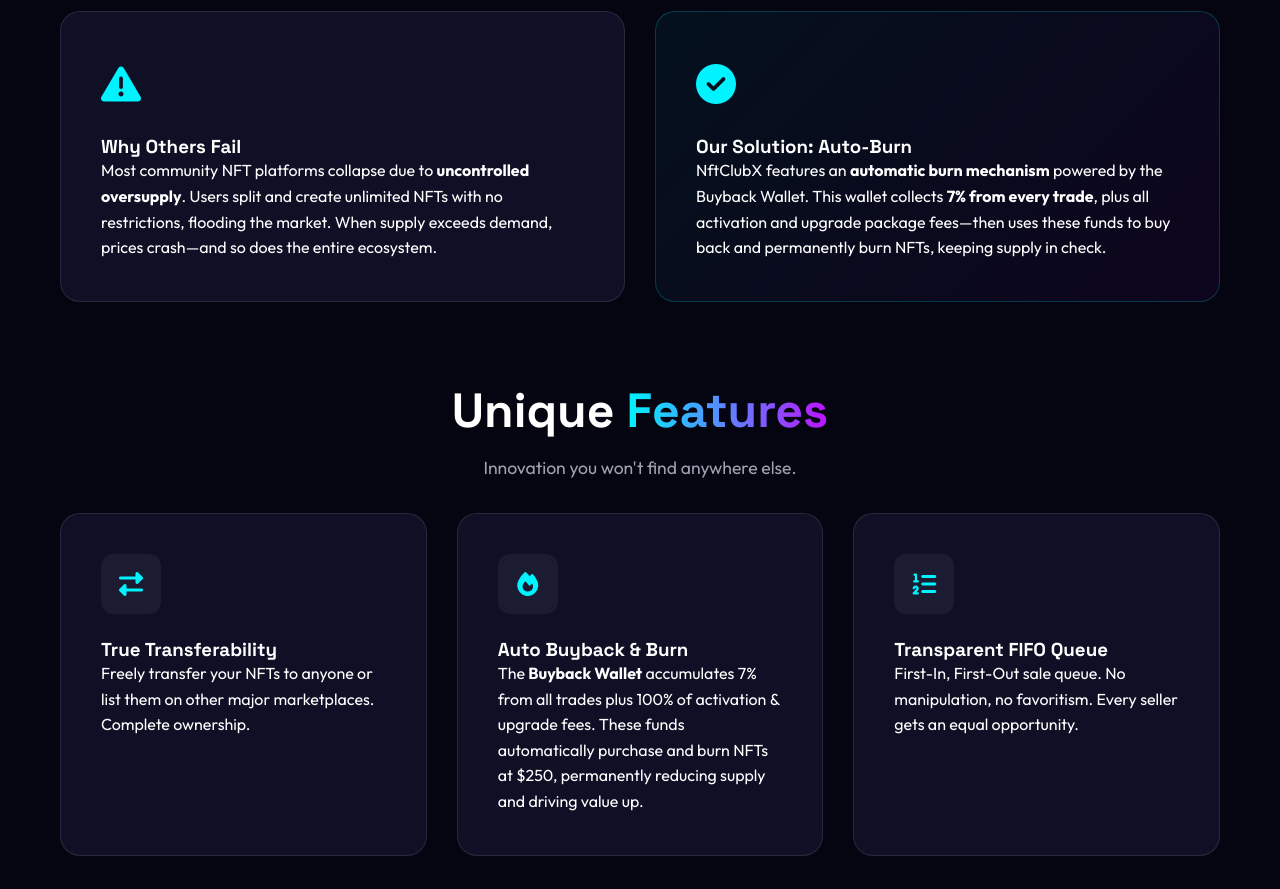
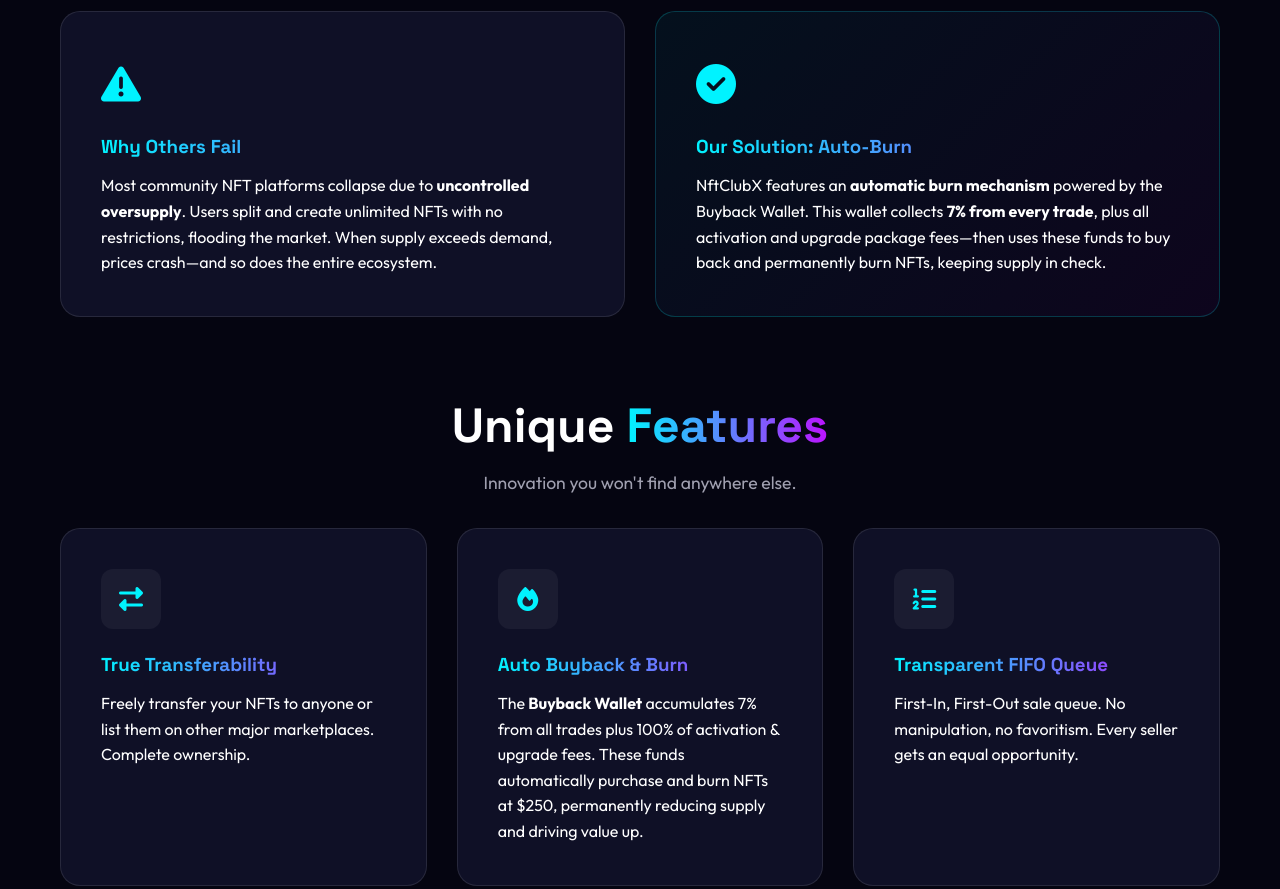
Before and after one commit to nftclubx/nftclubx, a plain HTML site: page index.html in a window 1280 px wide. Shown: the part 1080-1969 px from the top of the page. Drawn offline with Linux system fonts and the light colour scheme.

Commit message:
Add spacing below box titles and apply gradient colors

```diff
--- a/css/styles.css
+++ b/css/styles.css
@@ -353,6 +353,14 @@ ul {
     border: 1px solid var(--border-color);
 }
 
+.feature-box h3 {
+    background: var(--gradient-text);
+    -webkit-background-clip: text;
+    background-clip: text;
+    -webkit-text-fill-color: transparent;
+    margin-bottom: 15px;
+}
+
 .highlight-box {
     background: linear-gradient(135deg, rgba(0, 243, 255, 0.05), rgba(188, 19, 254, 0.05));
     border-color: rgba(0, 243, 255, 0.2);
@@ -377,6 +385,14 @@ ul {
     border-radius: 20px;
     border: 1px solid var(--border-color);
     transition: all 0.3s ease;
+}
+
+.feature-card h3 {
+    background: var(--gradient-text);
+    -webkit-background-clip: text;
+    background-clip: text;
+    -webkit-text-fill-color: transparent;
+    margin-bottom: 15px;
 }
 
 .feature-card:hover {
@@ -479,6 +495,14 @@ ul {
     padding: 40px;
     border-radius: 20px;
     border: 1px solid var(--border-color);
+}
+
+.info-card h3 {
+    background: var(--gradient-text);
+    -webkit-background-clip: text;
+    background-clip: text;
+    -webkit-text-fill-color: transparent;
+    margin-bottom: 15px;
 }
 
 .styled-list li {
```
